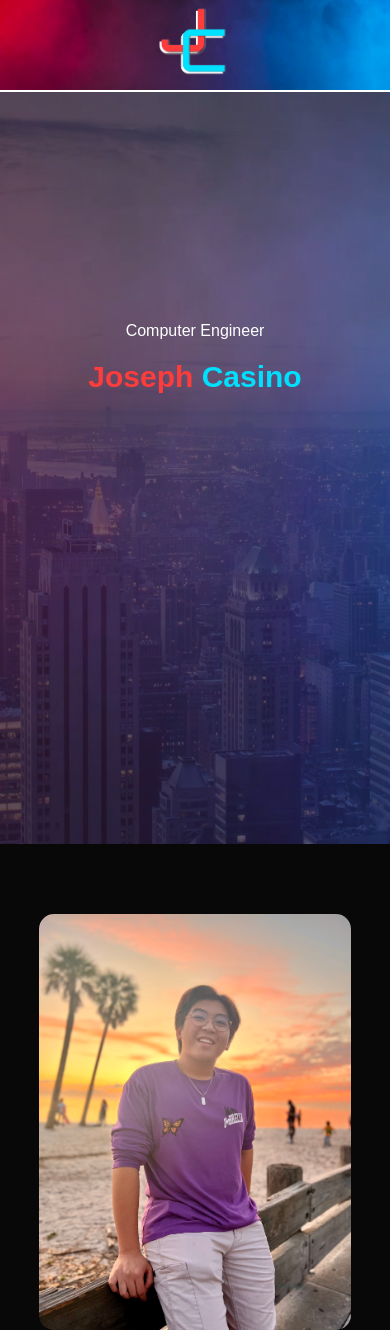
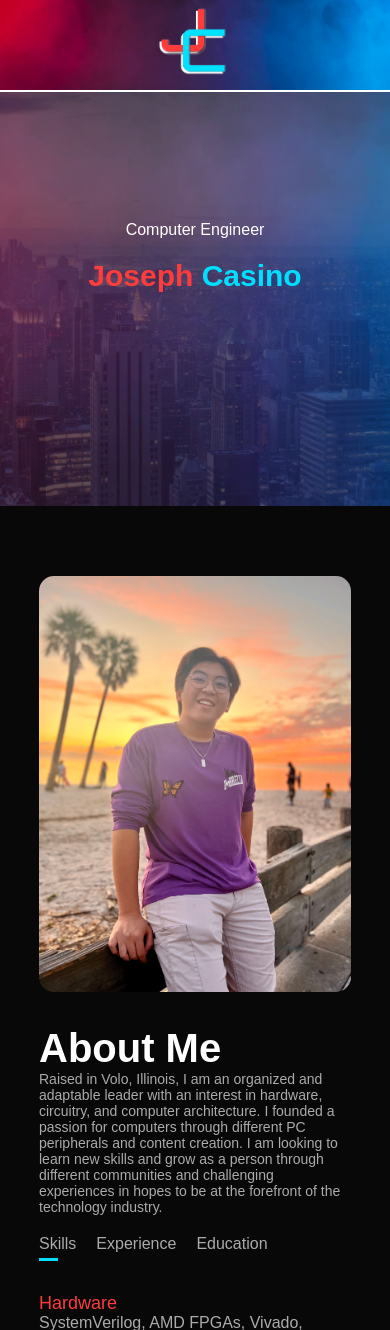
Before and after one commit to JCPandaz/Portfolio-Website, a Flask app: page / in a window 390 px wide. Shown: the top 1330 px of the page. Run offline with Flask 2, Linux system fonts and the light colour scheme.

Commit message:
adjusted mobile header

```diff
--- a/static/style.css
+++ b/static/style.css
@@ -434,7 +434,7 @@ form .btn2 {
 @media only screen and (max-width: 800px) {
     #home {
         background: url(Images/Website_Header_Smaller.png) center/cover;
-        height: 100vh;
+        height: 60vh;
         text-align: center; /* Center text */
     }
 
@@ -468,7 +468,7 @@ form .btn2 {
     }
 
     .header-text {
-        margin-top: 100%;
+        margin-top: 25vh;
         font-size: 16px;
     }
 
```
